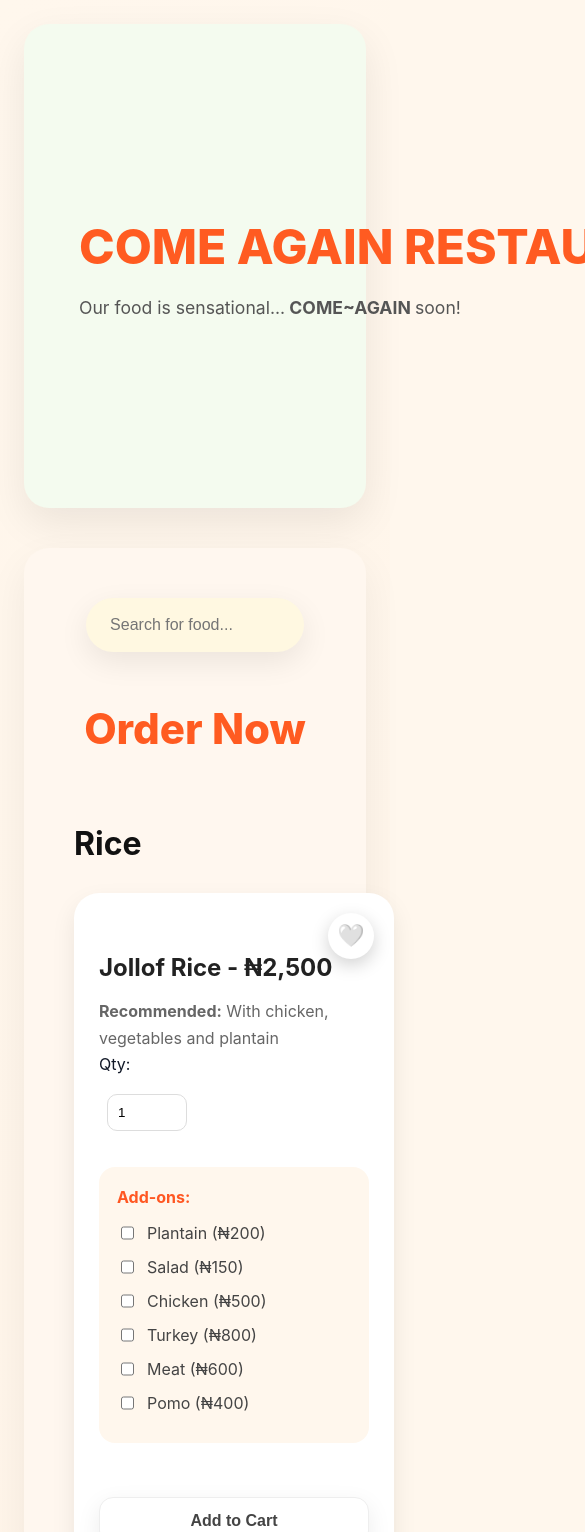
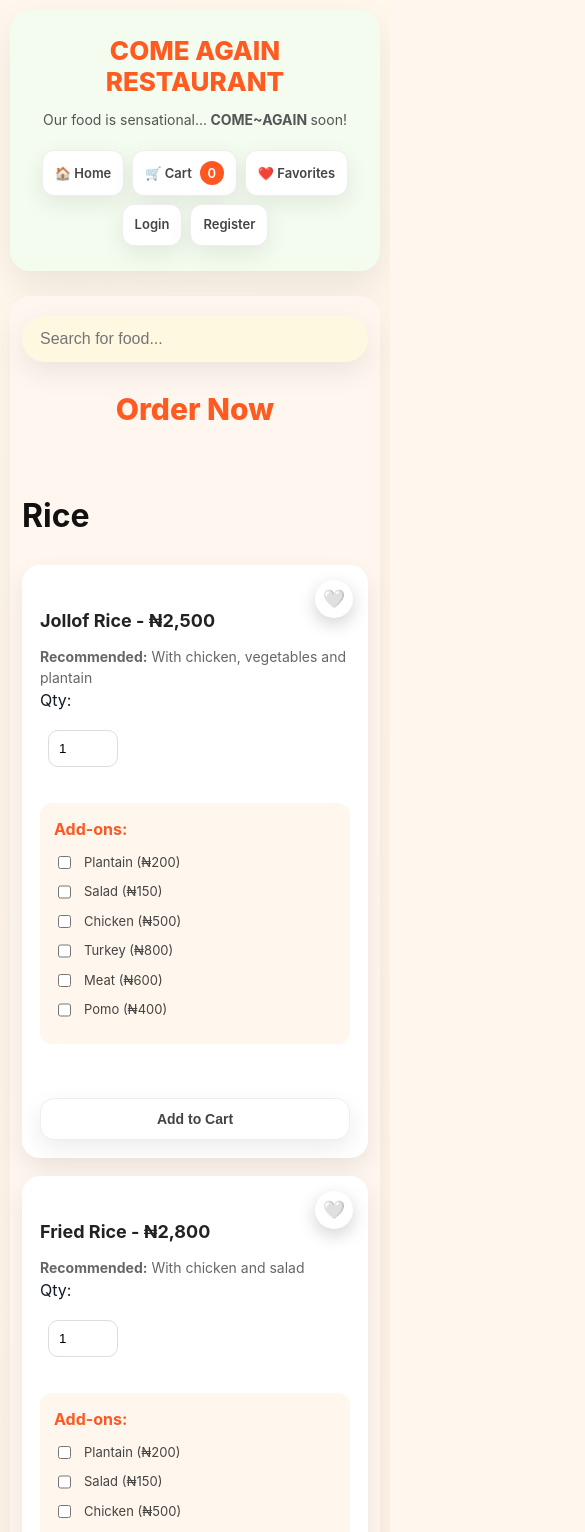
Before and after one commit to Juizpapi/ComeAgain, a React (Vite) app in the folder client/: page /order in a window 390 px wide. Shown: the top 1532 px of the page, 585 px wide, since content can reach past the window. Built offline with nearby package versions, Linux system fonts and the light colour scheme; no server answers.

Commit message:
Order page modified for mobility

```diff
--- a/client/src/styles/OrderPage.css
+++ b/client/src/styles/OrderPage.css
@@ -368,41 +368,6 @@
 
 
 
-
-/* ===========================
-   responsive rule
-=========================== */
-
-@media(max-width:900px){
-
-.order-hero{
-    display:grid;
-    grid-template-columns:1fr auto;
-    align-items:center;
-    gap:60px;
-
-    background:#f4fbef;
-    border-radius:25px;
-    padding:55px;
-    margin-bottom:40px;
-
-    box-shadow:0 15px 40px rgba(0,0,0,.08);
-}
-
-.order-hero h1{
-
-    white-space:nowrap;
-
-}
-
-.order-header-links{
-
-justify-content:center;
-
-}
-
-}
-
 /* ===========================
    FOOTER
 =========================== */
@@ -469,3 +434,281 @@ margin-bottom:15px;
     font-size:1.2rem;
 
 }
+
+
+/* =====================================================
+   MOBILE ORDER PAGE
+   320px - 768px
+===================================================== */
+
+@media(max-width:768px){
+
+
+/* PAGE */
+
+.order-page{
+
+    padding:10px;
+
+}
+
+
+/* =========================
+   HEADER
+========================= */
+
+
+.order-hero{
+
+    display:flex;
+
+    flex-direction:column;
+
+    align-items:center;
+
+    text-align:center;
+
+    gap:20px;
+
+    padding:25px 15px;
+
+    margin-bottom:25px;
+
+    border-radius:20px;
+
+}
+
+
+
+.order-hero h1,
+.hero-title{
+
+    font-size:26px;
+
+    white-space:normal;
+
+    line-height:1.2;
+
+}
+
+
+.order-hero p,
+.hero-text{
+
+    font-size:14px;
+
+}
+
+
+
+/* =========================
+   NAV BUTTONS
+========================= */
+
+
+.modern-nav{
+
+    width:100%;
+
+    display:flex;
+
+    flex-direction:row;
+
+    flex-wrap:wrap;
+
+    justify-content:center;
+
+    gap:8px;
+
+}
+
+
+.nav-btn{
+
+    padding:10px 12px;
+
+    font-size:13px;
+
+    border-radius:12px;
+
+}
+
+
+
+/* =========================
+   CONTENT
+========================= */
+
+
+.order-content{
+
+    padding:20px 12px;
+
+    border-radius:20px;
+
+}
+
+
+
+/* SEARCH */
+
+
+.modern-search{
+
+    margin-bottom:25px;
+
+}
+
+
+#food-search{
+
+    width:100%;
+
+    max-width:100%;
+
+    padding:14px 18px;
+
+}
+
+
+
+/* HEADING */
+
+
+.order-heading{
+
+    font-size:30px;
+
+    margin:15px 0 30px;
+
+}
+
+
+
+/* =========================
+   FOOD GRID
+========================= */
+
+
+.food-grid{
+
+    grid-template-columns:1fr;
+
+    gap:18px;
+
+}
+
+
+
+/* =========================
+   FOOD CARD
+========================= */
+
+
+.food-card{
+
+    padding:18px;
+
+    border-radius:18px;
+
+}
+
+
+
+.food-card h4{
+
+    font-size:18px;
+
+    padding-right:35px;
+
+}
+
+
+
+.food-card p{
+
+    font-size:14px;
+
+    line-height:1.5;
+
+}
+
+
+
+/* FAVORITE */
+
+
+.favorite-btn{
+
+    width:38px;
+
+    height:38px;
+
+    right:15px;
+
+    top:15px;
+
+    font-size:18px;
+
+}
+
+
+
+/* ADDONS */
+
+
+.addons-box{
+
+    padding:14px;
+
+    border-radius:12px;
+
+}
+
+
+.addon{
+
+    font-size:13px;
+
+}
+
+
+
+/* QUANTITY */
+
+
+.add-to-cart-form input[type="number"]{
+
+    width:70px;
+
+}
+
+
+
+/* BUTTON */
+
+
+.food-card .order-btn{
+
+    padding:12px;
+
+    font-size:14px;
+
+}
+
+
+
+/* FOOTER */
+
+
+.modern-footer{
+
+    margin-top:30px;
+
+    padding:18px;
+
+}
+
+
+
+}
```
